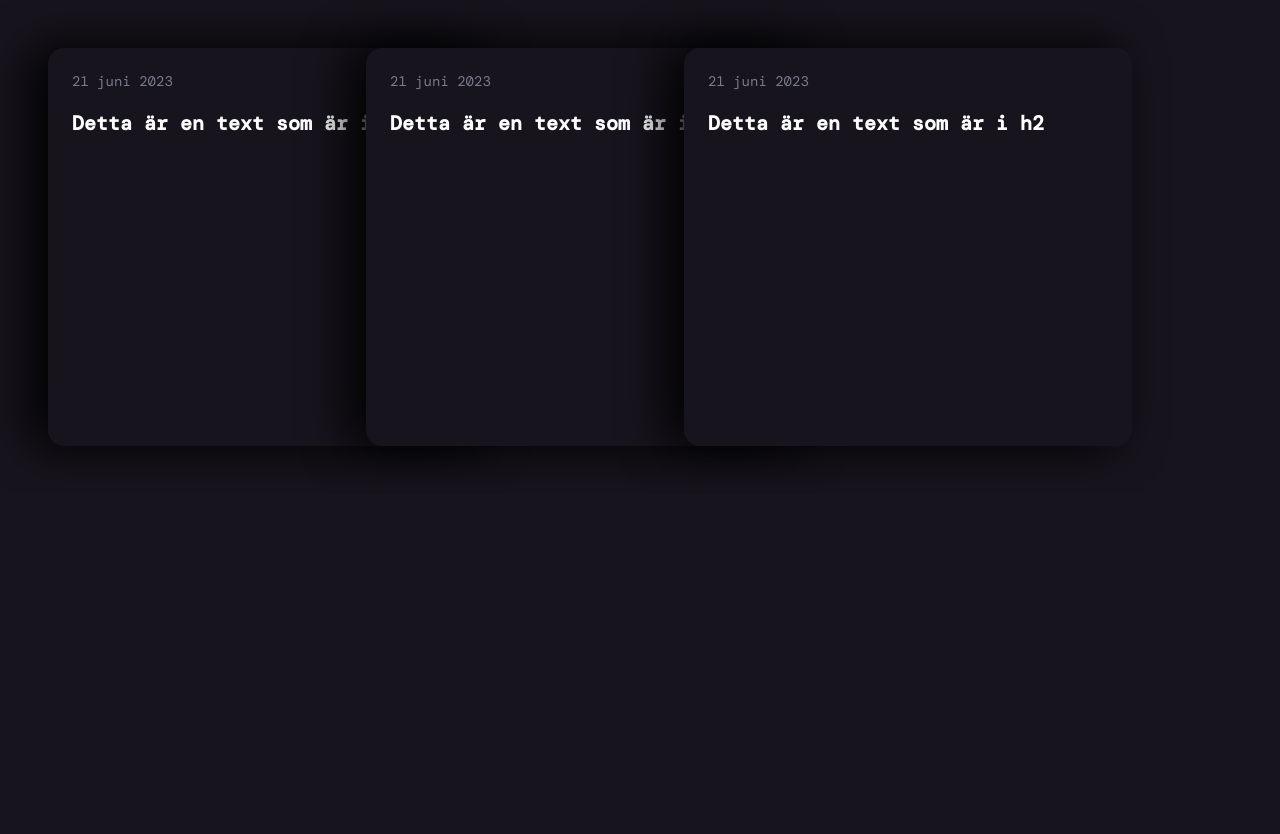
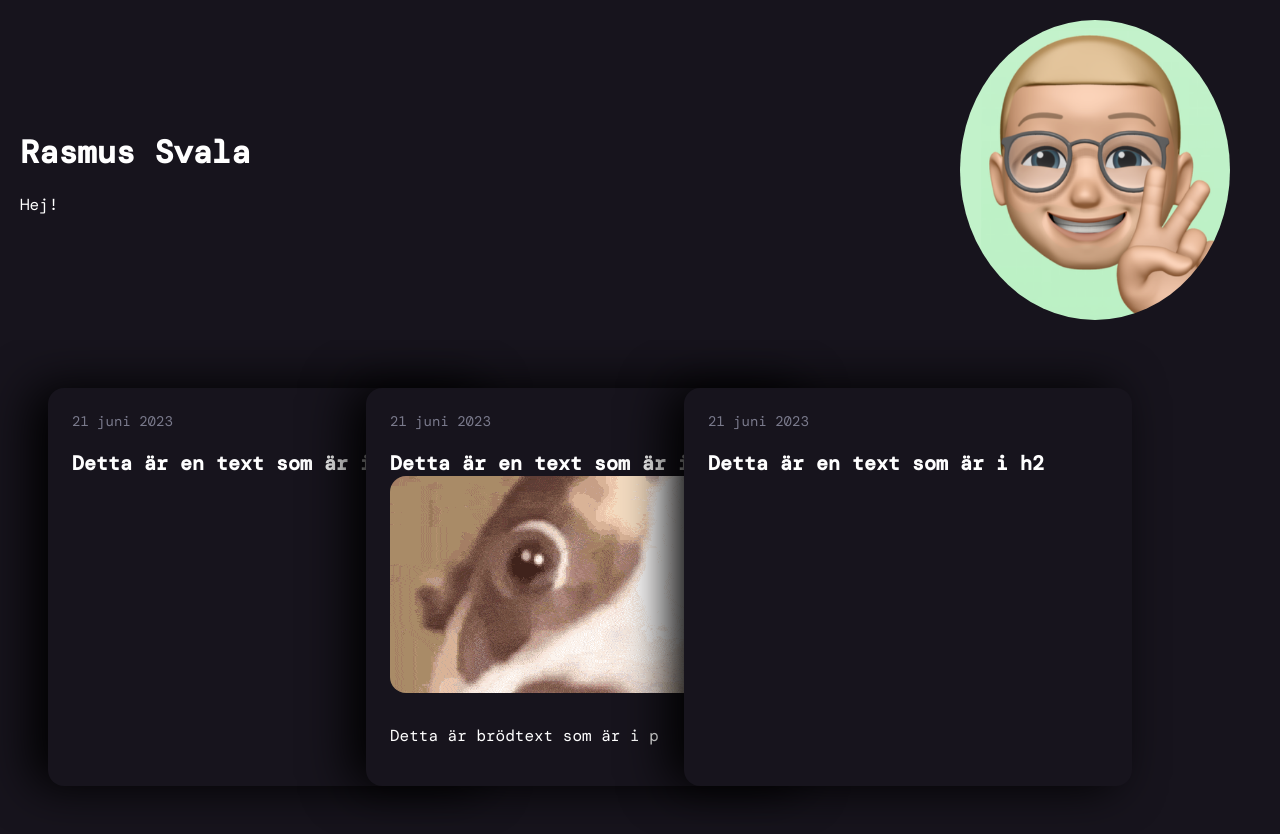
Before and after one commit to rasmussvala/portfolio, a React (Create React App) app: page / in a window 1280 px wide. Before the commit the page ends 800 px from the top, so only its background shows below. Built offline with nearby package versions, Linux system fonts and the light colour scheme; a web font is replaced by a local one.

Commit message:
lagt till halvt fungerande profilbild

```diff
--- a/src/App.js
+++ b/src/App.js
@@ -1,8 +1,21 @@
 import "./styles/card.css";
+import profileImage from "./assets/Memoji.png";
 
 function App() {
   return (
     <>
+      <header className="header">
+        <div className="text-container">
+          <h1>Rasmus Svala</h1>
+          <p>Hej! </p>
+        </div>
+        <div className="image-container">
+          <div className="profile-image">
+            <img src={profileImage} alt="Din bild" />
+          </div>
+        </div>
+      </header>
+
       <section className="card-list">
         <article className="card">
           <header className="card-header">
@@ -16,6 +29,10 @@ function App() {
             <p>21 juni 2023</p>
             <h2>Detta är en text som är i h2</h2>
           </header>
+          <div className="card-image-container">
+            <img src={require("./assets/load.gif")} alt="temp" />
+          </div>
+          <p>Detta är brödtext som är i p</p>
         </article>
 
         <article className="card">
--- a/src/styles/card.css
+++ b/src/styles/card.css
@@ -120,3 +120,38 @@ a {
   background-clip: text;
   border-color: white;
 }
+
+.card-image-container {
+  position: relative;
+  overflow: hidden;
+  border-radius: 16px;
+  margin-bottom: 1rem;
+}
+
+.header {
+  display: flex; /* Använd flexbox för att placera elementen bredvid varandra */
+  align-items: center; /* Centrera innehållet vertikalt */
+}
+
+.text-container {
+  flex: 1; /* Ta upp så mycket utrymme som möjligt, så att bilden hamnar till höger */
+  padding: 20px; /* Lite mellanrum runt texten */
+}
+
+.image-container {
+  flex: 1; /* Ta upp så mycket utrymme som möjligt */
+  display: flex;
+  justify-content: flex-end; /* Placera bilden till höger */
+  padding: 20px; /* Lite mellanrum runt bilden */
+}
+
+.profile-image {
+  width: 300px; /* Anpassa storleken efter behov */
+  height: 300px; /* Anpassa storleken efter behov */
+}
+
+.profile-image img {
+  max-width: 100%;
+  max-height: 100%;
+  border-radius: 50%; /* Runda av hörnen på bilden */
+}
```
Also changed, not shown: src/assets/Memoji.png (added), src/assets/load.gif (added).
